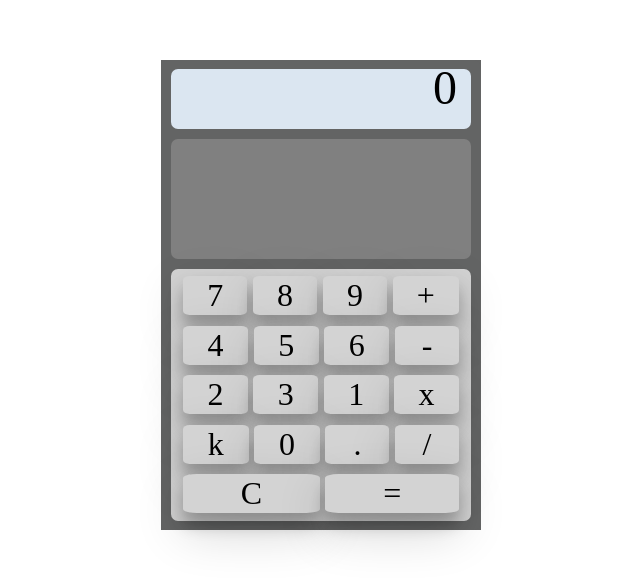
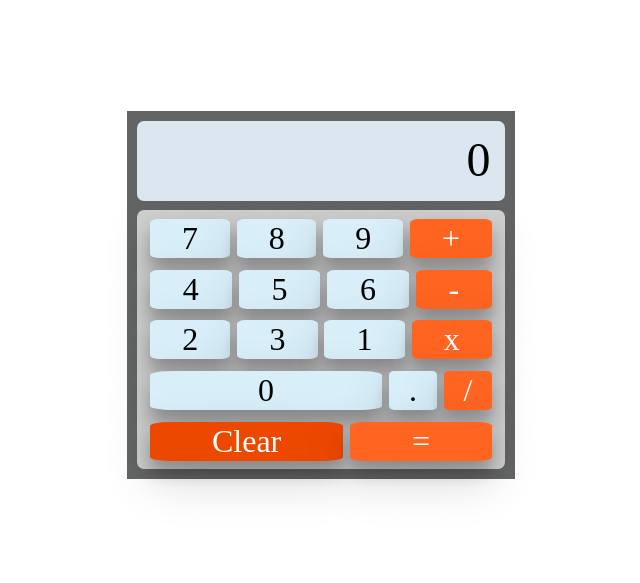
Before and after one commit to tforward/JSCalculator, a website: page index.html in a window 1280 px wide. Shown: the part 105-688 px from the top of the page, without its empty margins (319-959 px from the left). Drawn offline with Linux system fonts and the light colour scheme.

Commit message:
some polishing

```diff
--- a/index.html
+++ b/index.html
@@ -16,37 +16,36 @@
         <div id="display">
           <div id="displayNums">0</div>
         </div>
-        <div id="topBtns"></div>
         <div id="mainBtns">
           <div id="btnArea">
             <div class="btnRow">
               <button id="seven" class="btnCalc">7</button>
               <button id="eight" class="btnCalc">8</button>
               <button id="nine" class="btnCalc">9</button>
-              <button id="add" class="btnCalc">+</button>
+              <button id="add" class="btnCalc operator">+</button>
             </div>
             <div class="btnRow">
               <button id="four" class="btnCalc">4</button>
               <button id="five" class="btnCalc">5</button>
               <button id="six" class="btnCalc">6</button>
-              <button id="subtract" class="btnCalc">-</button>
+              <button id="subtract" class="btnCalc operator">-</button>
             </div>
             <div class="btnRow">
               <button id="two" class="btnCalc">2</button>
               <button id="three" class="btnCalc">3</button>
               <button id="one" class="btnCalc">1</button>
-              <button id="multiply" class="btnCalc">x</button>
+              <button id="multiply" class="btnCalc operator">x</button>
             </div>
             <div class="btnRow">
-                <button id="k" class="btnCalc">k</button>
-                <button id="zero" class="btnCalc">0</button>
+                <button id="zero" class="btnCalc btnBig">0</button>
                 <button id="decimal" class="btnCalc">.</button>
-                <button id="divide" class="btnCalc">/</button>
+                <button id="divide" class="btnCalc operator">/</button>
             </div>
-              <div class="btnRow">
-                <button id="clear" class="btnCalc">C</button>
-                <button id="equals" class="btnCalc">=</button>
-              </div>
+            <div class="btnRow">
+                <button id="clear" class="btnCalc btnBig clear">Clear</button>
+                <button id="equals" class="btnCalc btnBig operator">=</button>
+
+            </div>
           </div>
         </div>
       </div>
--- a/scripts/script.js
+++ b/scripts/script.js
@@ -23,7 +23,10 @@ myApp.main = function main() {
 
 function eventController(args, e) {
   const btnEvent = getTarget(e, ["BUTTON"]);
-  // const num = parseInt(value, 10);
+
+  if (btnEvent === null) {
+    return null;
+  }
 
   const btnId = btnEvent.id;
   let parsedCalc = [];
@@ -55,11 +58,12 @@ function runOperation(btnId) {
 
 function parseCalculation() {
   // Handle for any muliply
-  const calcString = myApp.currentValue.replace(/x/g, "*");
-  const operatorsArry = calcString.split(/[^+-/*]/).filter(value => value !== "");
+  let calcString = myApp.currentValue;
+  calcString = handleOpenDecimal(calcString);
+  const operatorsArry = calcString.split(/[^+\-\/x]/).filter(value => value !== "");
 
   // Looks for operators and add commas around them, so can split on it
-  const calcComma = calcString.replace(/[+-/*]/g, i => `,${i},`);
+  const calcComma = calcString.replace(/[+\-\/x]/g, i => `,${i},`);
   const formula = calcComma.split(",");
   return [formula, operatorsArry];
 }
@@ -70,6 +74,15 @@ function determineOperator(value) {
     return true;
   }
   return false;
+}
+
+function handleOpenDecimal(stringVal) {
+  // Handle if deciaml was pressed but not follow-up number entered
+  const lastChar = stringVal[stringVal.length - 1];
+  if (lastChar === ".") {
+    stringVal += "0";
+  }
+  return stringVal;
 }
 
 function logValue(value, isOperator) {
@@ -172,19 +185,19 @@ function calcDisplay(valve) {
 function operation(operator, calc) {
   const index = calc.indexOf(operator);
   if (operator === "/") {
-    const result = calc[index - 1] / calc[index + 1];
+    const result = parseFloat(calc[index - 1]) / parseFloat(calc[index + 1]);
     return [result, index];
   } else
-  if (operator === "*") {
-    const result = calc[index - 1] * calc[index + 1];
+  if (operator === "x") {
+    const result = parseFloat(calc[index - 1]) * parseFloat(calc[index + 1]);
     return [result, index];
   } else
   if (operator === "+") {
-    const result = calc[index - 1] + calc[index + 1];
+    const result = parseFloat(calc[index - 1]) + parseFloat(calc[index + 1]);
     return [result, index];
   } else
   if (operator === "-") {
-    const result = calc[index - 1] - calc[index + 1];
+    const result = parseFloat(calc[index - 1]) - parseFloat(calc[index + 1]);
     return [result, index];
   }
   return null;
@@ -217,7 +230,6 @@ function calculation(calc, index, result) {
 function performCalc(data) {
   const calc = data[0];
   const operators = data[1];
-  console.log(calc);
   const orderOfOperations = getOrderofOperations(operators);
   for (let i = 0; i < orderOfOperations.length; i++) {
     const operator = orderOfOperations[i];
@@ -225,13 +237,13 @@ function performCalc(data) {
     calculation(calc, results[1], results[0]);
   }
   const finalResult = calc[0];
-  console.log(finalResult);
   clearDisplay();
   calcDisplay(finalResult);
+  // Sets the final result to current so can continue calc
+  myApp.currentValue = finalResult;
 
   return finalResult;
 }
-
 
 // =====================================================================
 // Event Handling
--- a/styles/styles.css
+++ b/styles/styles.css
@@ -37,13 +37,12 @@ html {
 #calc-body {
     background-color: rgb(99, 100, 100);
     flex: 0 1 auto;
-    width: 40vh;
 }
 
 #calc {
     background-color: rgb(99, 100, 100);
-    height: 60%;
     display: flex;
+    max-height: 60%;
 }
 
 .items {
@@ -56,6 +55,10 @@ html {
     background-color: #DBE6F1;
     flex: 1 1;
     position: relative;
+    flex-wrap: wrap;
+    flex-flow: column;
+    min-height: 80px;
+    overflow: hidden;
 }
 
 #displayNums{
@@ -66,16 +69,10 @@ html {
     right: 0;
 }
 
-#topBtns {
-    background-color: grey;
-    flex: 2 1;
-}
-
 #mainBtns {
-    background-color: lightgray;
-    flex: 3 1;
-    height: 90%;
-
+    background-color: #d0d0d0  ;
+    flex: 1 1;
+    min-width: 23em;
 }
 
 /* Digit Buttons */
@@ -87,13 +84,13 @@ html {
 
 .btnCalc {
     flex: 1 1 auto;
-    background-color: lightgrey;
+    background-color: #d8eef8;
     color: black;
     text-decoration: none;
     text-align: center;
     margin: 1% 1%;
     cursor: pointer;
-    min-width: 2em;
+    min-width: 1.5em;
     border-radius: 10%;
     -webkit-transition-duration: 0.2s; /* Safari */
     transition-duration: 0.2s;
@@ -104,8 +101,22 @@ html {
     box-shadow: 0 12px 16px 0 rgba(0,0,0,0.24), 0 17px 50px 0 rgba(0,0,0,0.19);
 }
 
-.btnCalc :active {
+.btnCalc:active {
     box-shadow: 0 0.01px 0.01px 0 rgba(0,0,0,0.24), 0 0.01px 0.01px 0 rgba(0,0,0,0.19);
+}
+
+.btnBig {
+    flex: 10 1 auto;
+}
+
+.operator {
+    background-color: #FF6421;
+    color: white;
+}
+
+.clear {
+    background-color: #ED4800;
+    color: white;
 }
 
 .center {
```
